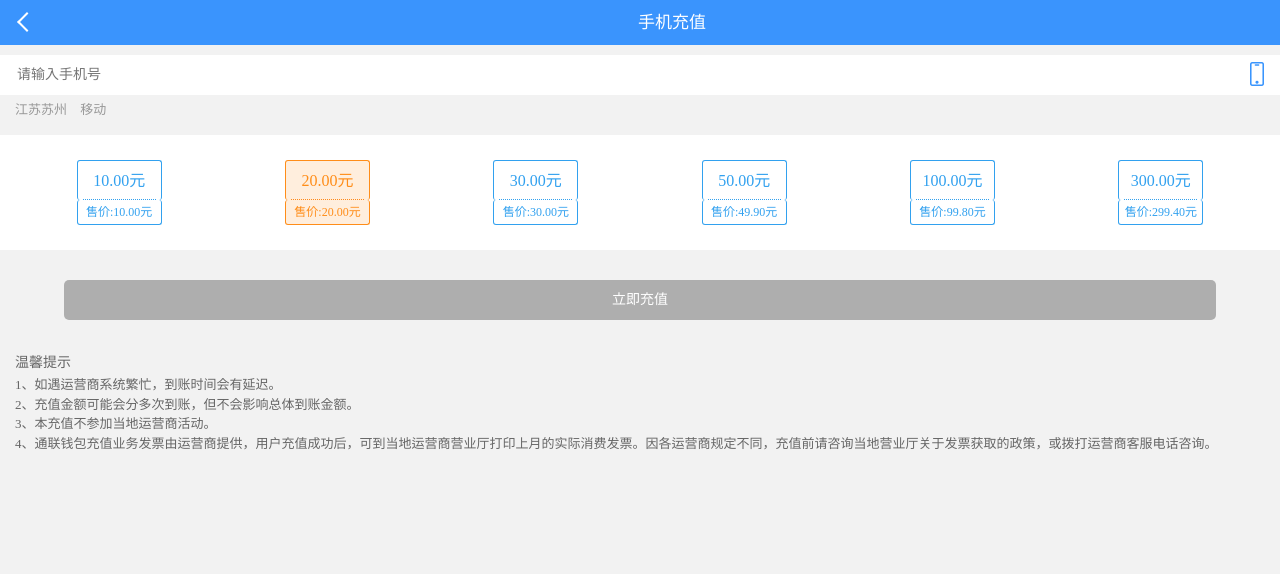
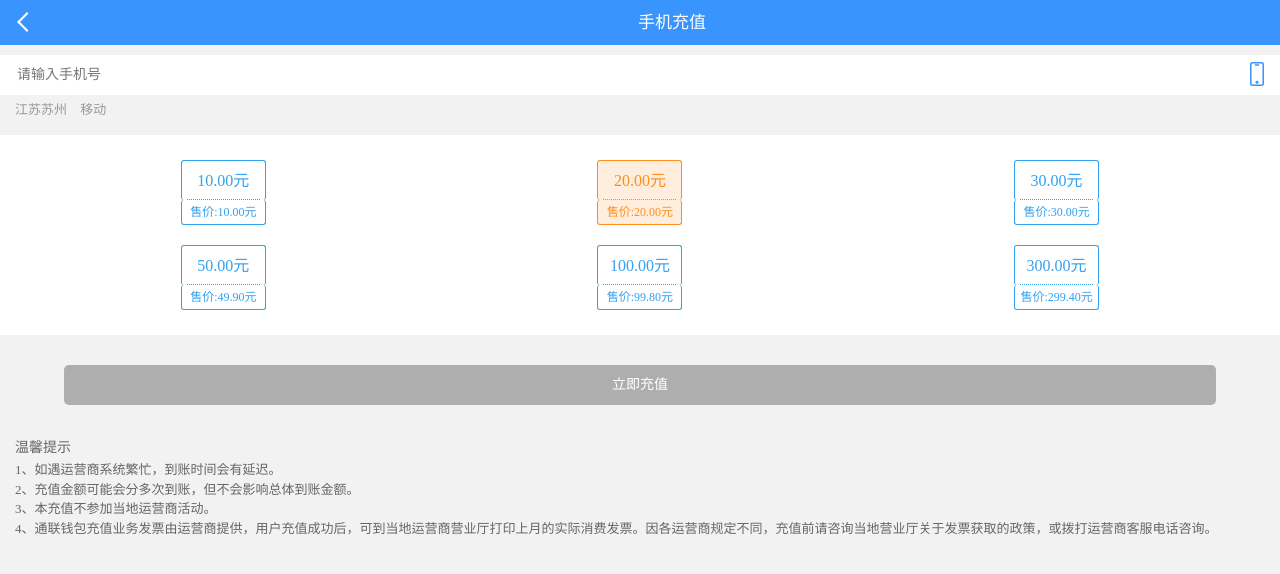
Before and after one commit to dengdai1838612327/PublicService-H5, a plain HTML site: page phone-recharge.html in a window 1280 px wide. Drawn offline with Linux system fonts and the light colour scheme.

Commit message:
选择缴费金额标签由flex布局改为普通布局

```diff
--- a/css/layout.css
+++ b/css/layout.css
@@ -661,18 +661,17 @@ border-bottom: none;
 }
 .recharge ul{
   overflow: hidden;
-  display: flex;
-  flex-wrap: wrap;
-  justify-content: space-around;
 }
 .recharge ul li{
   float: left;
-  width: 85px;
+  width: 29.33%;
   margin: 10px 2%;
   color: #32a1ef;
 }
 .recharge ul li .yuanjia{
   display: block;
+  width: 85px;
+  margin: 0 auto;
   height: 40px;
   line-height: 40px;
   text-align: center;
@@ -689,6 +688,8 @@ border-bottom: none;
 }
 .recharge ul li .youhui{
   display: block;
+  width: 85px;
+  margin: 0 auto;
   height: 25px;
   line-height: 25px;
   text-align: center;
```
